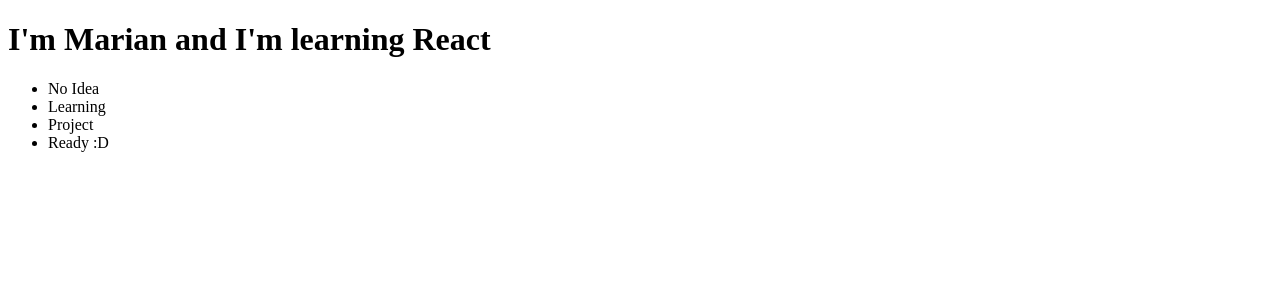
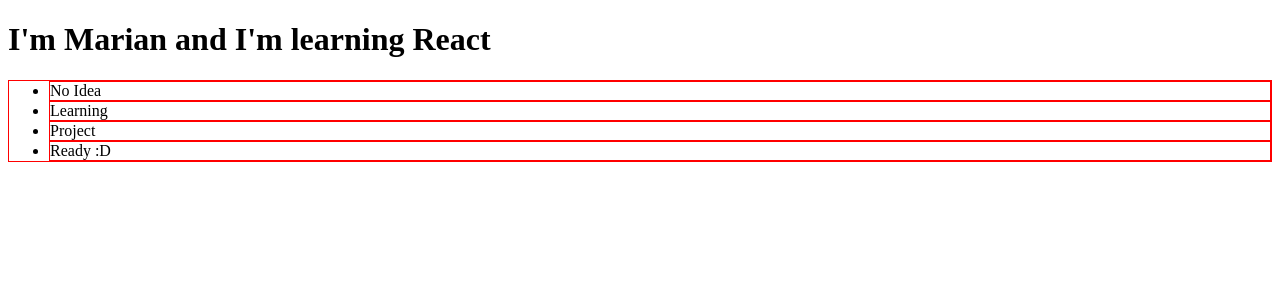
Before and after one commit to mariangz/learning-app, a JavaScript app: page / in a window 1280 px wide. Shown: the top 300 px of the page. Built offline with nearby package versions, Linux system fonts and the light colour scheme.

Commit message:
style: add border ul, li elements

```diff
--- a/src/List.js
+++ b/src/List.js
@@ -1,3 +1,5 @@
+import './index.css';
+
 export default function List() {
   return (
     <ul>
--- /dev/null
+++ b/src/index.css
@@ -0,0 +1,3 @@
+ul, li {
+  border: 1px solid red;
+}
```
